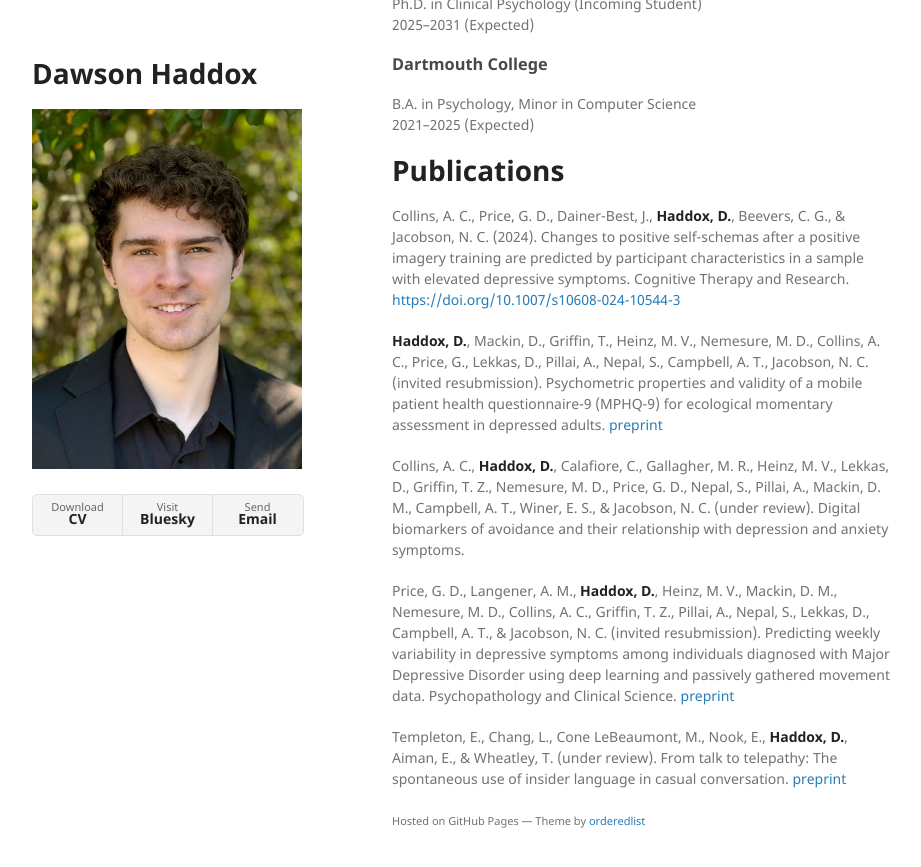
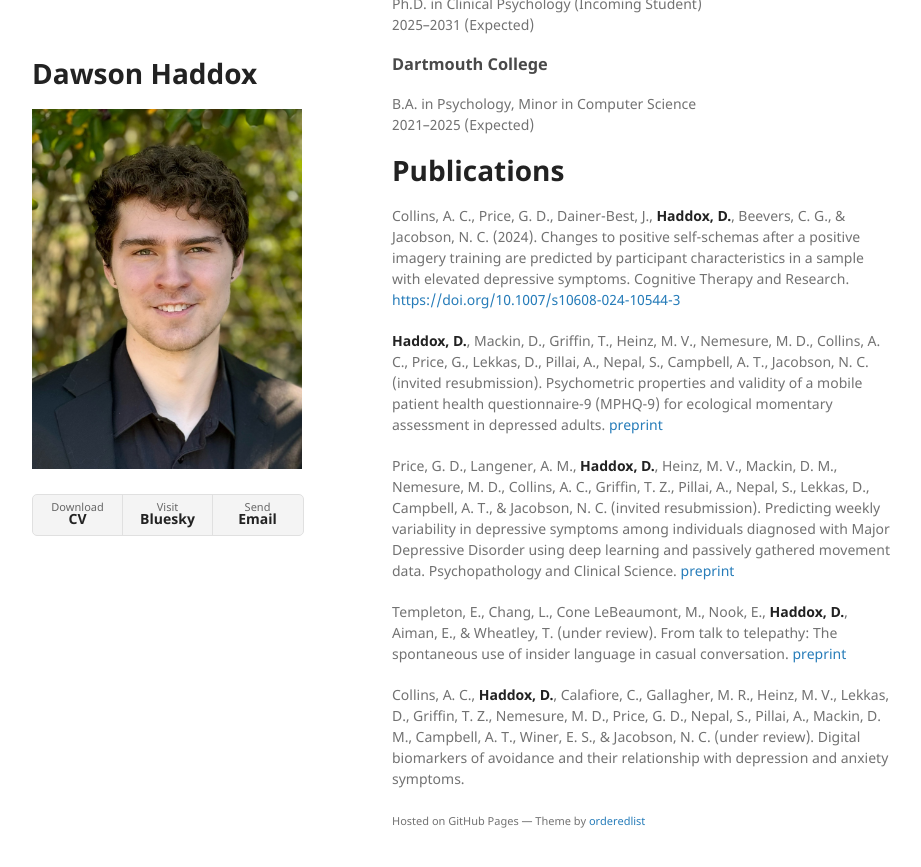
Before and after one commit to ddhaddox/ddhaddox.github.io, a Jekyll site: the page built from index.md, in a window 1280 px wide and 900 px high, scrolled down 581 px. Shown: the top 867 px of the window, without its empty margins (178-1099 px from the left). Built offline with Jekyll 4.4.1, drawn with Linux system fonts in a browser that asks for light colours; our own code applies the rules of GitHub Pages for plain Markdown files.

```diff
--- a/index.md
+++ b/index.md
@@ -24,10 +24,10 @@ Collins, A. C., Price, G. D., Dainer-Best, J., **Haddox, D.**, Beevers, C. G., &
 
 **Haddox, D.**, Mackin, D., Griffin, T., Heinz, M. V., Nemesure, M. D., Collins, A. C., Price, G., Lekkas, D., Pillai, A., Nepal, S., Campbell, A. T., Jacobson, N. C. (invited resubmission). Psychometric properties and validity of a mobile patient health questionnaire-9 (MPHQ-9) for ecological momentary assessment in depressed adults. [preprint](https://osf.io/preprints/osf/rfvy5)
 
-Collins, A. C., **Haddox, D.**, Calafiore, C., Gallagher, M. R., Heinz, M. V., Lekkas, D., Griffin, T. Z., Nemesure, M. D., Price, G. D., Nepal, S., Pillai, A., Mackin, D. M., Campbell, A. T., Winer, E. S., & Jacobson, N. C. (under review). Digital biomarkers of avoidance and their relationship with depression and anxiety symptoms.
-
 Price, G. D., Langener, A. M., **Haddox, D.**, Heinz, M. V., Mackin, D. M., Nemesure, M. D., Collins, A. C., Griffin, T. Z., Pillai, A., Nepal, S., Lekkas, D., Campbell, A. T., & Jacobson, N. C. (invited resubmission). Predicting weekly variability in depressive symptoms among individuals diagnosed with Major Depressive Disorder using deep learning and passively gathered movement data. Psychopathology and Clinical Science. [preprint](https://osf.io/wcrq8)
 
 Templeton, E., Chang, L., Cone LeBeaumont, M., Nook, E., **Haddox, D.**, Aiman, E., & Wheatley, T. (under review). From talk to telepathy: The spontaneous use of insider language in casual conversation. [preprint](https://osf.io/preprints/psyarxiv/g38cx)
 
+Collins, A. C., **Haddox, D.**, Calafiore, C., Gallagher, M. R., Heinz, M. V., Lekkas, D., Griffin, T. Z., Nemesure, M. D., Price, G. D., Nepal, S., Pillai, A., Mackin, D. M., Campbell, A. T., Winer, E. S., & Jacobson, N. C. (under review). Digital biomarkers of avoidance and their relationship with depression and anxiety symptoms.
+
 <p><small>Hosted on GitHub Pages &mdash; Theme by <a href="https://github.com/orderedlist">orderedlist</a></small></p>
```
